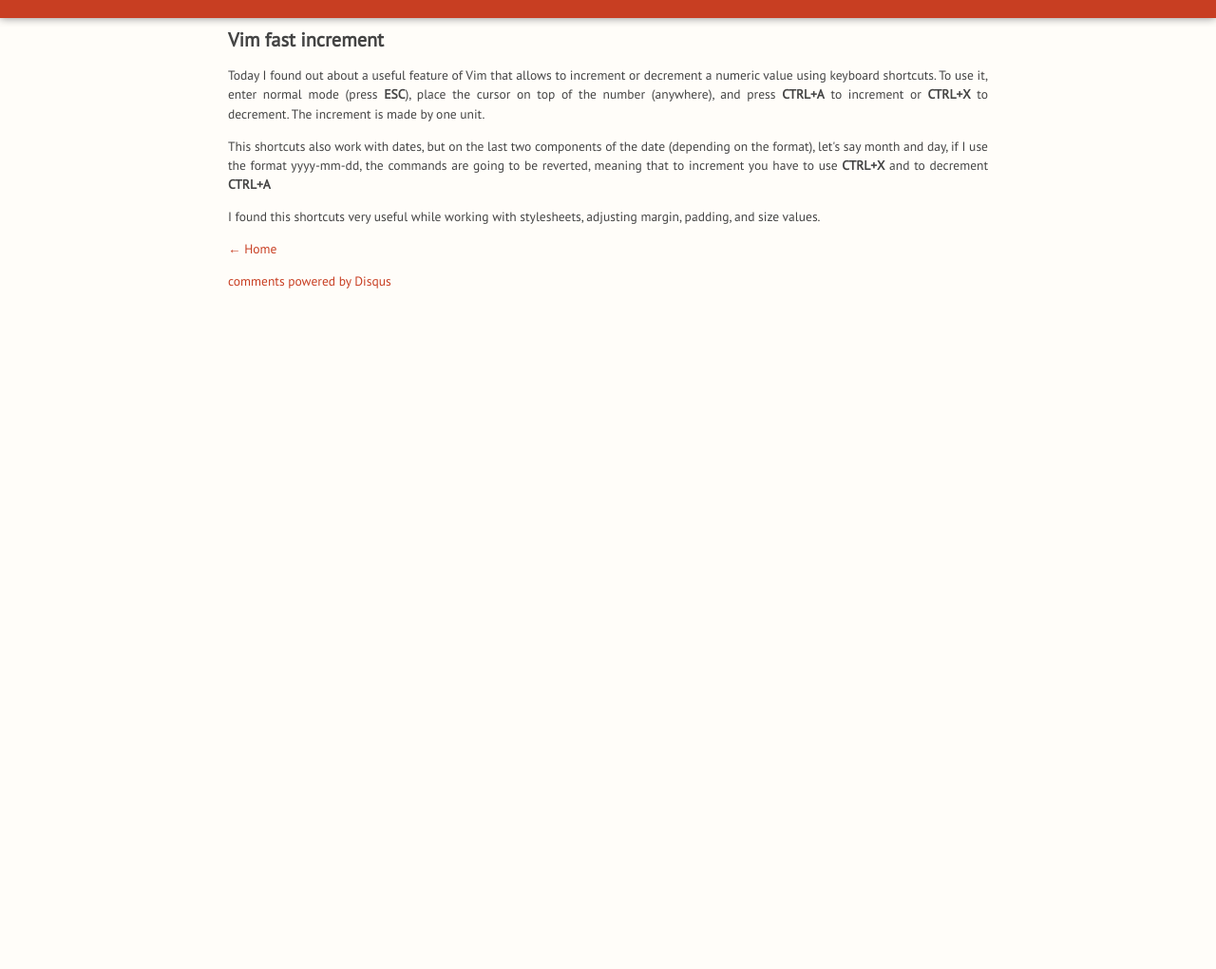
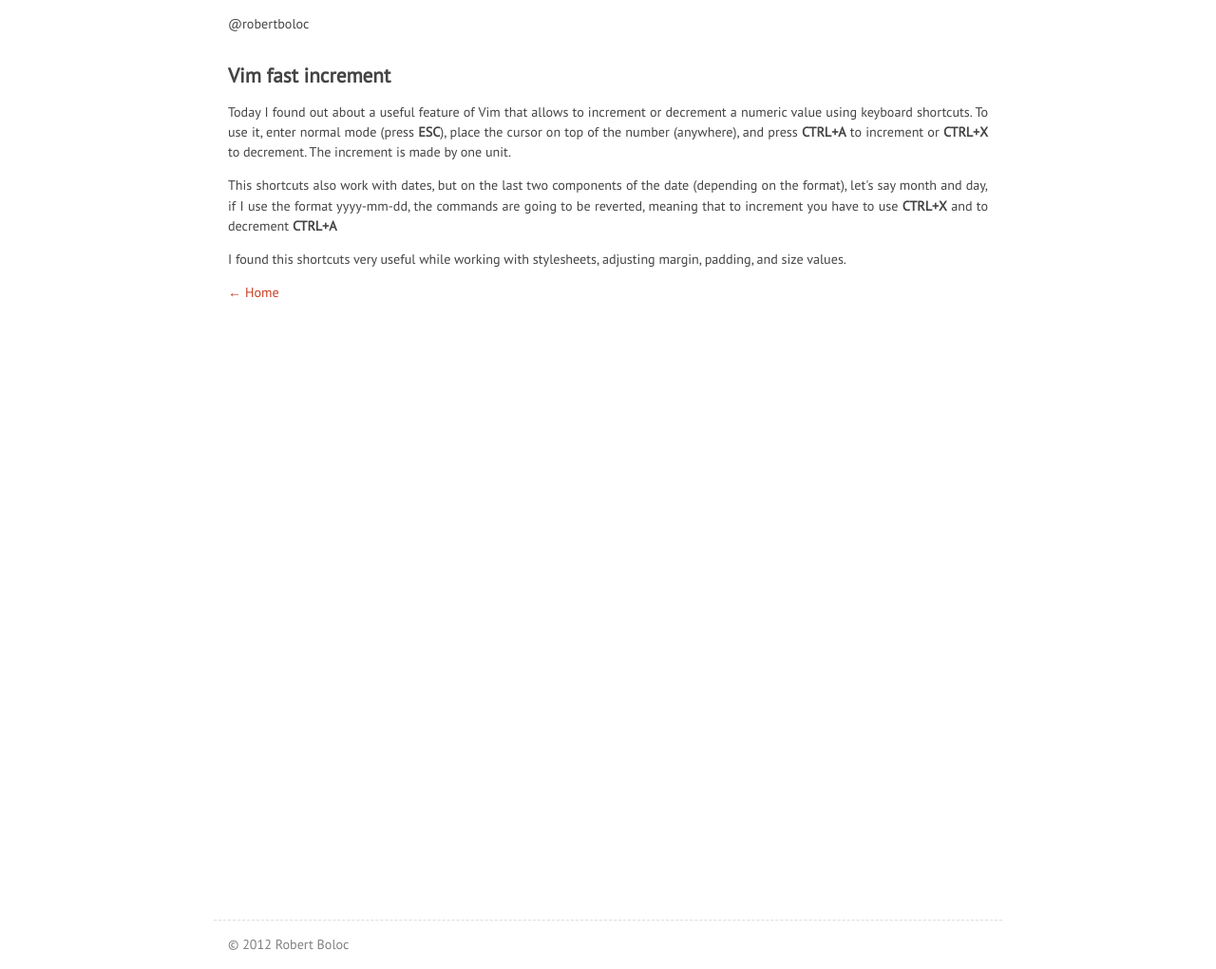
Before and after one commit to minivan/minivan.github.io, a Jekyll site: the page built from _posts/2011-10-28-vim-fast-increment.html, in a window 1280 px wide. Shown: the whole page at 95% size. Built offline with Jekyll 4.4.1, drawn with Linux system fonts in a browser that asks for light colours; comment, search, counter and statistics services are not loaded; before the commit the page ends 900 px from its top, so only the background shows below that.

Commit message:
updated style

```diff
--- a/_includes/comments.html
+++ /dev/null
@@ -1,14 +0,0 @@
-<div id="disqus_thread"></div>
-    <script type="text/javascript">
-		/* * * CONFIGURATION VARIABLES: EDIT BEFORE PASTING INTO YOUR WEBPAGE * * */
-        var disqus_shortname = 'robertboloc'; // required: replace example with your forum shortname
-
-        /* * * DON'T EDIT BELOW THIS LINE * * */
-        (function() {
-            var dsq = document.createElement('script'); dsq.type = 'text/javascript'; dsq.async = true;
-            dsq.src = 'http://' + disqus_shortname + '.disqus.com/embed.js';
-            (document.getElementsByTagName('head')[0] || document.getElementsByTagName('body')[0]).appendChild(dsq);
-        })();
-    </script>
-<noscript>Please enable JavaScript to view the <a href="http://disqus.com/?ref_noscript">comments powered by Disqus.</a></noscript>
-<a href="http://disqus.com" class="dsq-brlink">comments powered by <span class="logo-disqus">Disqus</span></a>
--- a/_includes/social.html
+++ /dev/null
@@ -1,6 +0,0 @@
-<!--Twitter-->
-<a href="https://twitter.com/robertboloc" class="twitter-follow-button" data-show-count="false">Follow @robertboloc</a>
-<script>!function(d,s,id){var js,fjs=d.getElementsByTagName(s)[0];if(!d.getElementById(id)){js=d.createElement(s);js.id=id;js.src="//platform.twitter.com/widgets.js";fjs.parentNode.insertBefore(js,fjs);}}(document,"script","twitter-wjs");</script>
-<!--Github-->
-<iframe src="http://ghbtns.com/github-btn.html?user=robertboloc&type=follow&count=true"
-  allowtransparency="true" frameborder="0" scrolling="0" width="150px" height="20px"></iframe>
--- a/_layouts/default.html
+++ b/_layouts/default.html
@@ -6,13 +6,20 @@
         <meta name=author content="Robert Boloc">
         <link rel="shortcut icon" href="/favicon.ico"/>
         <link rel="stylesheet" type="text/css" href="/css/main.css" media="screen">
-		<link href='https://fonts.googleapis.com/css?family=PT+Sans&subset=latin' rel='stylesheet' type='text/css'>
+	<link href='https://fonts.googleapis.com/css?family=PT+Sans&subset=latin' rel='stylesheet' type='text/css'>
         {% include analytics.html %}
     </head>
     <body>
-        <div id="top-bar"></div>
+        <div id="menu">
+            <ul>
+                <li>@robertboloc</li>
+            </ul>
+        </div>
         <div id="container">
             {{ content }}
         </div>
+        <footer>
+            &copy; 2012 Robert Boloc
+        </footer>
     </body>
 </html>
--- a/css/main.css
+++ b/css/main.css
@@ -1,3 +1,8 @@
+html, body, div, ul, li {
+    margin: 0;
+    padding: 0;
+}
+
 html{
     overflow-x: hidden;
     overflow-y: scroll;
@@ -7,30 +12,20 @@
     margin: 0;
     padding: 0;
     width: 100%;
+    height: 100%;
     font-family: 'pt sans', arial, helvetica, sans-serif !important;
-    font-size: .92em;
-	text-align: justify;
-	line-height: 1.5em;
-    background-color: #FFFDF9;
+    font-size: .94em;
+    text-align: justify;
+    line-height: 1.5em;
+    background-color: #FFFFFF;
     color: #444444;
 }
 
-#top-bar{
-    top: 0;
-    position: fixed;
-    height: 19px;
-    width: 100%;
-    background-color: #C83E22;
-    box-shadow: 0 0 10px #888;
-    z-index: 20;
-}
-
 #container{
-    height: 100%;
     width: 800px;
+    min-height: 100%;
+    position: relative;
     margin: 0 auto;
-    padding: 15px;
-    overflow: hidden;
 }
 
 #container a,h4{
@@ -52,6 +47,44 @@
     padding: 5px 0 5px 0;
 }
 
+#container li:last-child{
+    border-bottom : none;
+    padding: 5px 0 5px 0;
+}
+
 .pull-right{
     float: right;
 }
+
+#menu {
+    width: 800px;
+    padding: 15px;
+    margin: 0 auto;
+}
+
+#menu li {
+    display: inline;
+    list-style-type: none;
+    padding-right: 15px;
+}
+
+footer {
+    color: gray;
+    padding: 15px;
+    width: 800px;
+    margin: 0 auto;
+    border-top : 1px dashed #DDDDDD;
+}
+
+/*Gist costumisation*/
+.line_numbers, .gist-meta {
+    display: none !important;
+}
+
+.gist-data {
+    border-bottom: none !important;
+}
+
+.gist-file, .gist-data {
+    border-radius: 2px !important;
+}
```
Also changed, not shown: index.html (+0 -11 lines).
